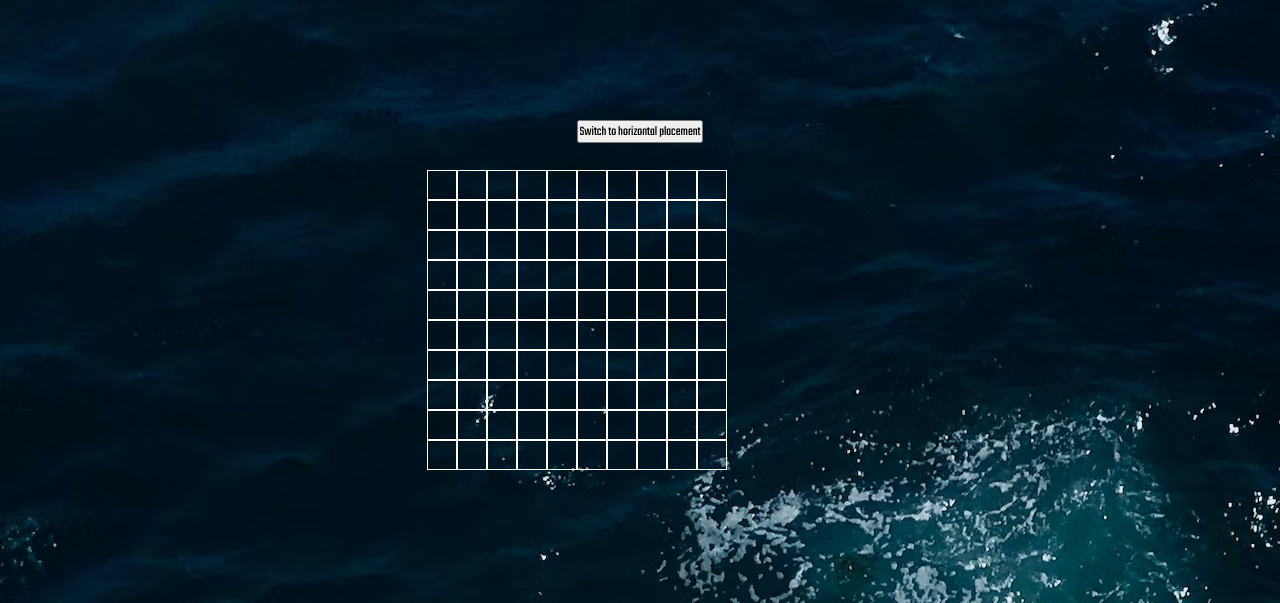
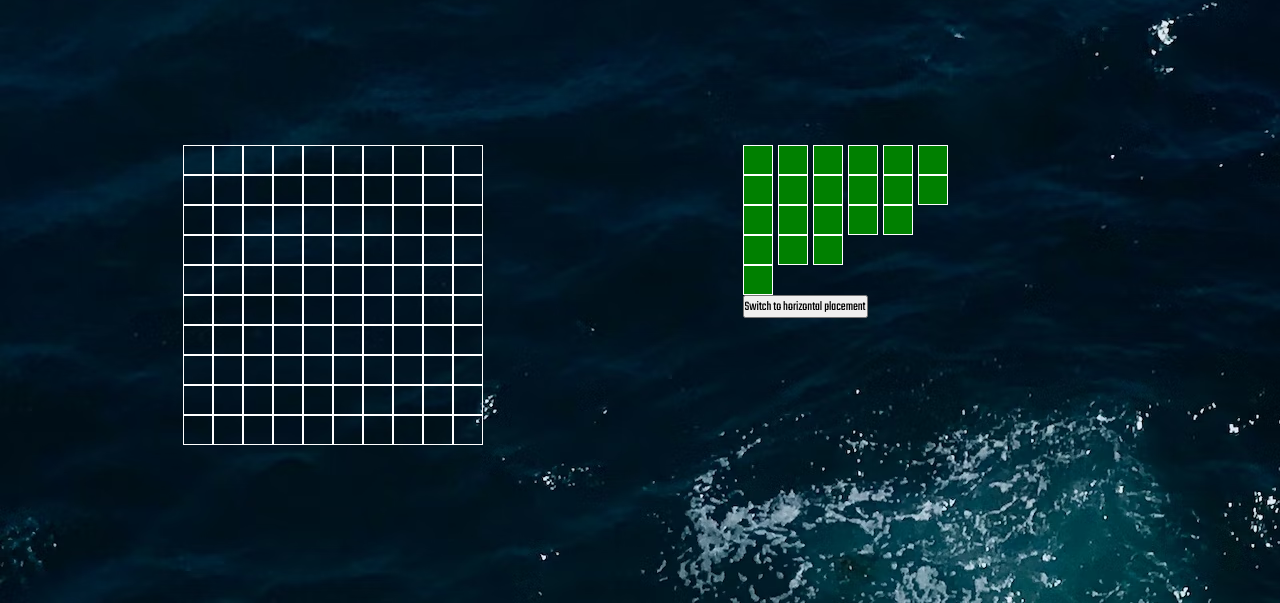
Before and after one commit to Seapolco/odin-battleships, a website built with webpack: page src/template.html in a window 1280 px wide. Both pictures are taken after a click on the button "Switch to vertical placement". Shown: the part 197-800 px from the top of the page. Built offline with nearby package versions, Linux system fonts and the light colour scheme.

Commit message:
Added ship display and ship display orientation change.
Steps towards having unplaced ships displayed,
intend of having these as draggable elements.

```diff
--- a/src/index.js
+++ b/src/index.js
@@ -109,14 +109,27 @@ let currentPage = 'placement page'
 
 // }
 
+const ships = document.querySelector('.ships');
+const allShip = document.querySelectorAll('.ship');
+
 
 alignmentBtn.addEventListener('click', () => {
         if(alignmentBtn.innerText === 'Switch to vertical placement') {
                 alignmentBtn.innerText = 'Switch to horizontal placement';
-                alignment = 'vertical'
+                alignment = 'vertical';
+                allShip.forEach((e) => e.style.display = 'block' )
+
+                ships.style.gridTemplateRows = '';
+                ships.style.gridTemplateColumns = "repeat(6,1fr)"
+
         } else if(alignmentBtn.innerText === 'Switch to horizontal placement') {
                 alignmentBtn.innerText = 'Switch to vertical placement';
                 alignment = 'horizontal'
+
+                ships.style.gridTemplateColumns = '';
+                 ships.style.gridTemplateRows = 'repeat(6,1fr)';
+                 allShip.forEach((e) => e.style.display = 'flex')
+
         }
 
 })
--- a/src/main.css
+++ b/src/main.css
@@ -30,17 +30,17 @@ h1 {
 
 .placementPageWrapper {
     display: grid;
-    grid-template-rows: 1fr 6fr;
+    grid-template-columns: 2fr 1fr;
 }
 
 .alignmentBtn {
     display:grid;
-    grid-row:1/2;
+
 }
 
 .placementBoard {
     display: grid;
-    grid-row: 2/2;
+
     justify-content: center;
     grid-template-rows: repeat(10, 30px);
     grid-template-columns: repeat(10, 30px);
@@ -53,6 +53,18 @@ h1 {
     background-color: green;
     border: solid 2px white;
 }
+
+.ships {
+    display: grid;
+    /* grid-template-columns: repeat(6,1fr); */
+    gap: 5px;
+}
+
+/* .ships > div {
+    display: block;
+} */
+
+
 
 .placePlayBtn {
     display:grid;
--- a/src/pages/placementPage.js
+++ b/src/pages/placementPage.js
@@ -9,6 +9,75 @@ const placementPage = function placementPageGenerator() {
 
   let shipContainer = elementFactory('div', {class: 'shipContainer'});
 
+  let ships = elementFactory('div', {class:'ships'});
+
+  let unplacedShips = [5,4,4,3,3,2];
+
+  // let carrier = element('div', {class:'carrier'});
+  // let battleshipOne = element('div', {class:'battleship'});
+  // let battleshipTwo = element('div', {class:'battleship'});
+  // let cruiserOne = element('div', {class:'cruiser'});
+  // let cruiserTwo = element('div', {class: 'cruiser'});
+  // let destroyer = element('div', {class:'destroyer'});
+
+
+  // let a = unplacedShips[0];
+
+  // while(a > 0) {
+  //   let d = elementFactory('div',{})
+  //   d.style.height = '30px'
+  //   d.style.width = '30px'
+  //   d.style.backgroundColor = 'green';
+  //   d.style.border = 'solid white 1px'
+  //   carrier.appendChild(d)
+  //   a -= 1;
+
+  // }
+
+  // unplacedShips.shift();
+
+  // a = unplacedShips[0];
+
+  // while(a > 0) {
+  //   let d = elementFactory('div',{})
+  //   d.style.height = '30px'
+  //   d.style.width = '30px'
+  //   d.style.backgroundColor = 'green';
+  //   d.style.border = 'solid white 1px'
+  //   carrier.appendChild(d)
+  //   a -= 1;
+  // }
+
+  //function shipConstr()
+
+
+  while(unplacedShips.length > 0) {
+    let a = unplacedShips[0];
+    let ship = elementFactory('div', {class:'ship'})
+
+    while(a > 0) {
+      let d = elementFactory('div',{})
+      d.style.height = '30px'
+      d.style.width = '30px'
+      d.style.backgroundColor = 'green';
+      d.style.border = 'solid white 1px'
+      ship.appendChild(d)
+      a -= 1;
+    }
+    ships.appendChild(ship)
+    unplacedShips.shift();
+
+  }
+
+
+// 1	Carrier	         5
+// 2	Battleship     	 4
+// 3	Cruiser	         3
+// 4	Submarine	     3
+// 5	Destroyer	     2
+
+
+
   let alignmentBtn = elementFactory('button', {class: 'alignmentBtn'});
   alignmentBtn.innerText = 'Switch to vertical placement';
 
@@ -19,8 +88,11 @@ const placementPage = function placementPageGenerator() {
 
   document.body.appendChild(placementPageWrapper);
 
+  // ships.appendChild(destroyer)
+
   placementPageWrapper.appendChild(placementBoard)
   placementPageWrapper.appendChild(shipContainer)
+  shipContainer.appendChild(ships)
   shipContainer.appendChild(alignmentBtn)
   shipContainer.appendChild(placePlayButton)
 
```
